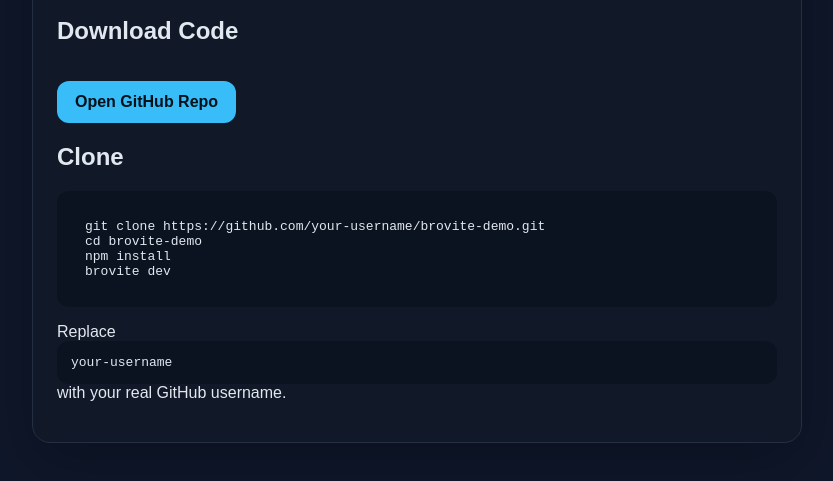
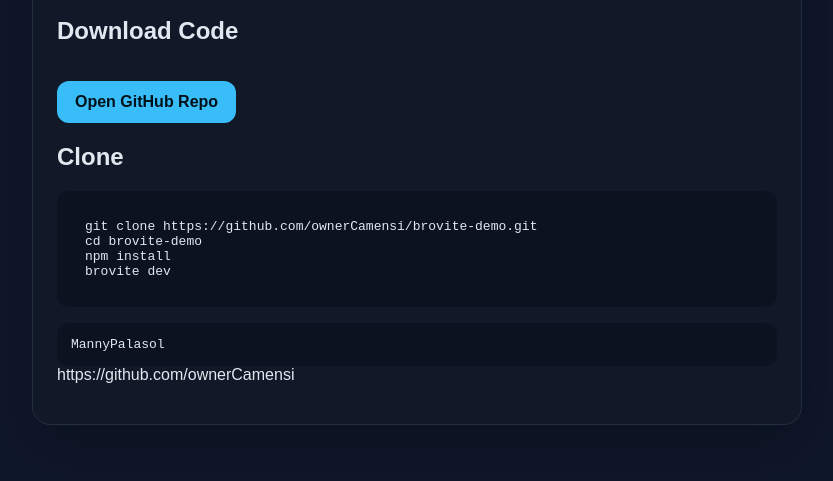
Before and after one commit to ownerCamensi/brovite-demo, a website: page index.html in a window 1280 px wide. Shown: the part 159-640 px from the top of the page, without its empty margins (223-1056 px from the left). Drawn offline with Linux system fonts and the light colour scheme.

Commit message:
Fix GitHub clone URL and username in index.html
Updated GitHub repository link and username in instructions.

```diff
--- a/index.html
+++ b/index.html
@@ -51,12 +51,12 @@
     </a>
 
     <h2>Clone</h2>
-    <pre><code>git clone https://github.com/your-username/brovite-demo.git
+    <pre><code>git clone https://github.com/ownerCamensi/brovite-demo.git
 cd brovite-demo
 npm install
 brovite dev</code></pre>
 
-    <p>Replace <code>your-username</code> with your real GitHub username.</p>
+    <p> <code>MannyPalasol</code>https://github.com/ownerCamensi</p>
   </div>
 </body>
 </html>
```
